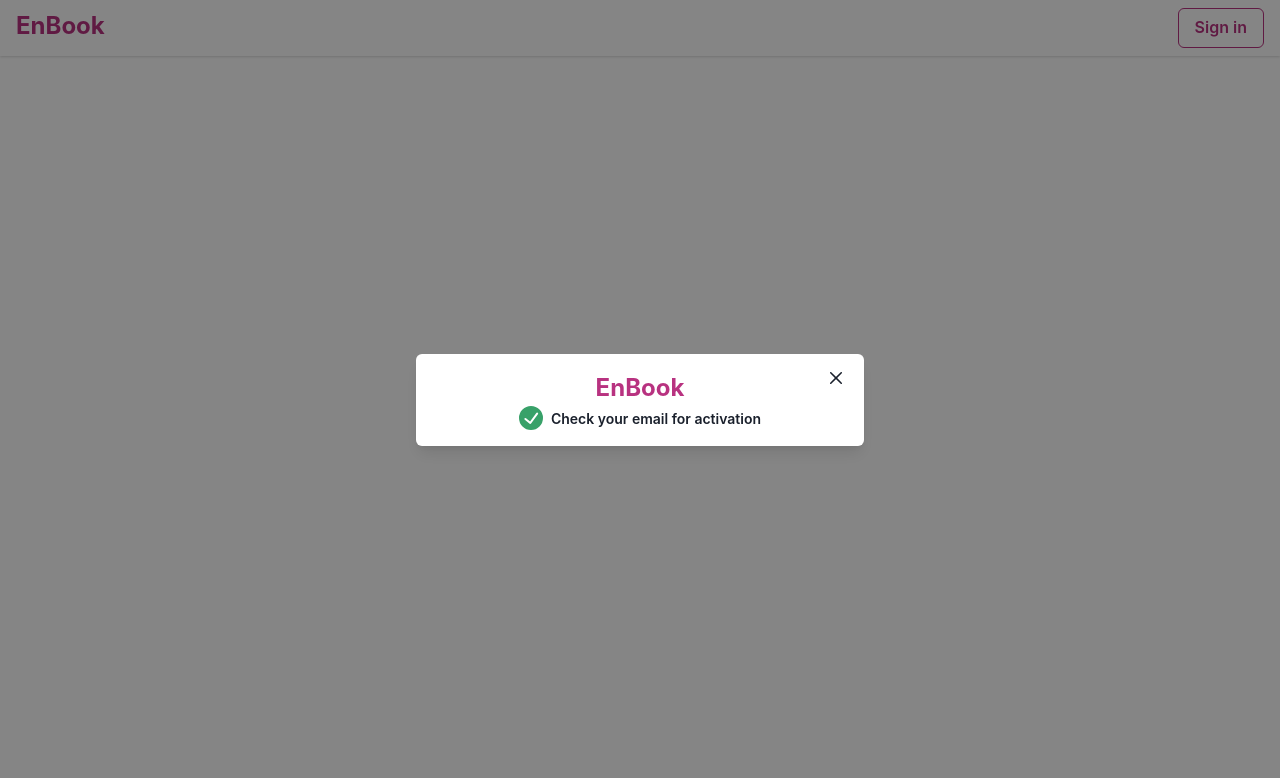
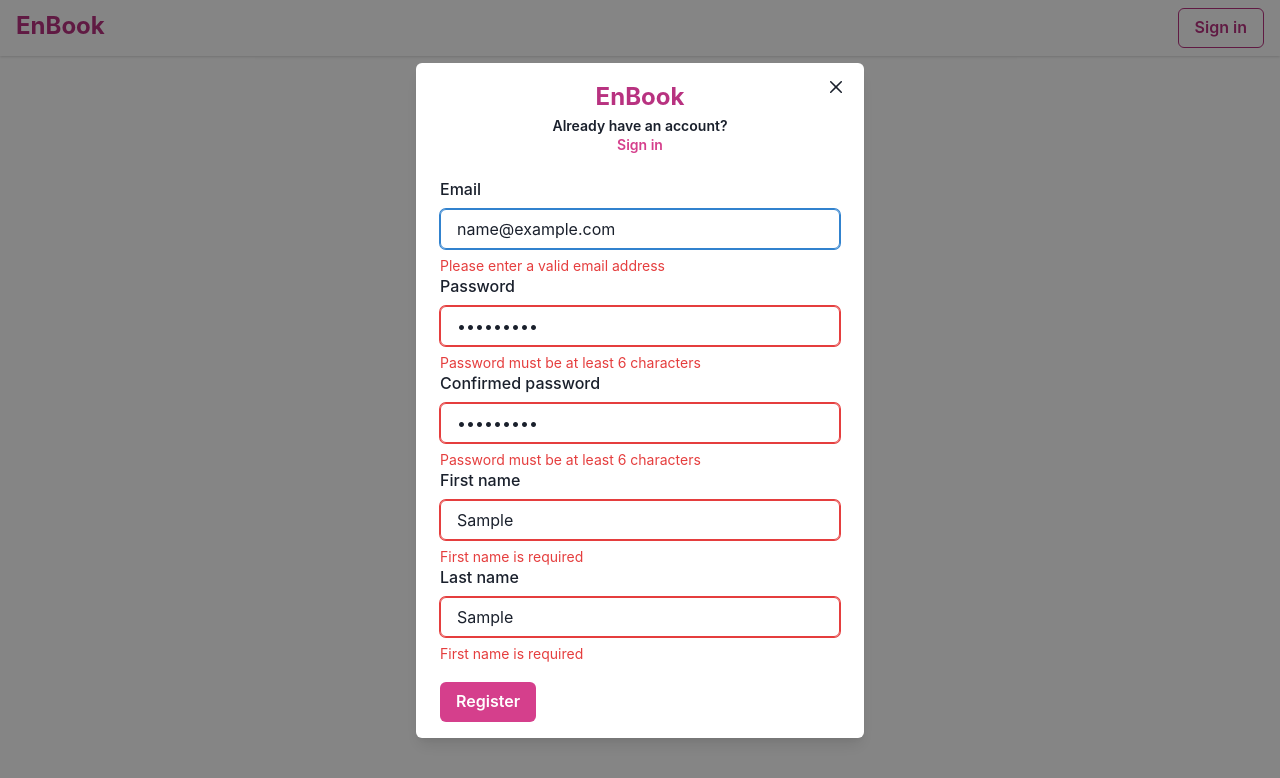
Before and after one commit to Rostyslav26/en-booking-fe, a React (Create React App) app: page /register in a window 1280 px wide. Both pictures are taken after typing "name@example.com", "Sample123", "Sample123", "Sample", "Sample" into the empty fields and a click on the button "Register". Shown: the top 778 px of the page. Built offline with nearby package versions, Linux system fonts and the light colour scheme; no server answers.

Commit message:
Updated Field component

```diff
--- a/src/components/common/header/LoginForm.tsx
+++ b/src/components/common/header/LoginForm.tsx
@@ -1,12 +1,13 @@
 import { Alert, AlertIcon, Button, Checkbox, Flex } from '@chakra-ui/react';
 import { zodResolver } from '@hookform/resolvers/zod';
 import React from 'react';
-import { FormProvider, useForm } from 'react-hook-form';
-import { ILoginRequest } from 'types/auth.model';
+import { useForm } from 'react-hook-form';
 
-import FormField from 'components/common/ui/form/FormField';
+import Field from 'components/common/ui/form/Field';
 
 import { useLoginMutation } from 'redux/api';
+
+import { ILoginRequest } from 'types/auth.model';
 
 import { LoginFormSchema } from './validations';
 
@@ -19,10 +20,10 @@ const LoginForm: React.FC<LoginFormProps> = ({ onSuccess }) => {
 	const {
 		register,
 		handleSubmit,
-		formState: { isSubmitting },
+		formState: { errors, isSubmitting },
 	} = form;
 
-	const [login, { error }] = useLoginMutation();
+	const [login, { error: apiError }] = useLoginMutation();
 
 	const onSubmit = handleSubmit(async (values) => {
 		const result = await login(values).unwrap();
@@ -30,10 +31,9 @@ const LoginForm: React.FC<LoginFormProps> = ({ onSuccess }) => {
 	});
 
 	return (
-		<FormProvider {...form}>
 		<form onSubmit={onSubmit}>
-				<FormField name='email' label='Email' type='email' />
-				<FormField name='password' label='Password' type='password' />
+			<Field {...register('email')} label='Email' type='email' error={errors.email} />
+			<Field {...register('password')} label='Password' type='password' error={errors.password} />
 
 			<Flex justifyContent='space-between'>
 				<Checkbox {...register('rememberMe')}>Remember me</Checkbox>
@@ -42,17 +42,16 @@ const LoginForm: React.FC<LoginFormProps> = ({ onSuccess }) => {
 				</Button>
 			</Flex>
 
-				{error && (
+			{apiError && (
 				<Alert mt={2} status='error'>
 					<AlertIcon />
-						{error.message}
+					{apiError.message}
 				</Alert>
 			)}
 			<Button type='submit' colorScheme='pink' mt={5} isLoading={isSubmitting}>
 				Sign in
 			</Button>
 		</form>
-		</FormProvider>
 	);
 };
 
--- a/src/components/common/header/RegisterForm.tsx
+++ b/src/components/common/header/RegisterForm.tsx
@@ -1,9 +1,9 @@
 import { Alert, AlertIcon, Button } from '@chakra-ui/react';
 import { zodResolver } from '@hookform/resolvers/zod';
 import React, { useEffect } from 'react';
-import { FormProvider, useForm } from 'react-hook-form';
+import { useForm } from 'react-hook-form';
 
-import FormField from 'components/common/ui/form/FormField';
+import Field from 'components/common/ui/form/Field';
 
 import { useRegisterMutation } from 'redux/api';
 
@@ -18,10 +18,11 @@ interface RegisterFormProps {
 const RegisterForm: React.FC<RegisterFormProps> = ({ onSuccess }) => {
 	const form = useForm<IRegisterRequest>({ resolver: zodResolver(RegisterFormSchema) });
 	const {
+		register,
 		handleSubmit,
-		formState: { isSubmitting },
+		formState: { isSubmitting, errors },
 	} = form;
-	const [registerUser, { error }] = useRegisterMutation();
+	const [registerUser, { error: apiError }] = useRegisterMutation();
 
 	useEffect(() => {
 		form.reset();
@@ -33,18 +34,22 @@ const RegisterForm: React.FC<RegisterFormProps> = ({ onSuccess }) => {
 	});
 
 	return (
-		<FormProvider {...form}>
 		<form onSubmit={onSubmit}>
-				<FormField name='email' label='Email' type='email' />
-				<FormField name='password' label='Password' type='password' />
-				<FormField name='confirmedPassword' label='Confirmed password' type='password' />
-				<FormField name='firstName' label='First name' />
-				<FormField name='lastName' label='Last name' />
+			<Field {...register('email')} label='Email' type='email' error={errors.email} />
+			<Field {...register('password')} label='Password' type='password' error={errors.password} />
+			<Field
+				{...register('confirmedPassword')}
+				label='Confirmed password'
+				type='password'
+				error={errors.confirmedPassword}
+			/>
+			<Field {...register('firstName')} label='First name' error={errors.firstName} />
+			<Field {...register('lastName')} label='Last name' error={errors.firstName} />
 
-				{error && (
+			{apiError && (
 				<Alert mt={2} status='error'>
 					<AlertIcon />
-						{error?.message}
+					{apiError?.message}
 				</Alert>
 			)}
 
@@ -52,7 +57,6 @@ const RegisterForm: React.FC<RegisterFormProps> = ({ onSuccess }) => {
 				Register
 			</Button>
 		</form>
-		</FormProvider>
 	);
 };
 
--- /dev/null
+++ b/src/components/common/ui/form/Field.tsx
@@ -0,0 +1,21 @@
+import { FormControl, FormErrorMessage, FormLabel, Input, InputProps } from '@chakra-ui/react';
+import React, { InputHTMLAttributes, forwardRef } from 'react';
+import { FieldError } from 'react-hook-form';
+
+interface FieldProps extends InputHTMLAttributes<HTMLInputElement> {
+	error?: FieldError;
+	label?: string;
+	name: string;
+}
+
+const Field = forwardRef<HTMLInputElement, FieldProps & InputProps>(({ error, name, label, ...rest }, ref) => {
+	return (
+		<FormControl isInvalid={!!error}>
+			<FormLabel htmlFor={name}>{label}</FormLabel>
+			<Input id={name} {...rest} ref={ref} />
+			<FormErrorMessage>{error?.message}</FormErrorMessage>
+		</FormControl>
+	);
+});
+
+export default Field;
--- a/src/components/common/ui/form/FormField.tsx
+++ /dev/null
@@ -1,26 +0,0 @@
-import { FormControl, FormErrorMessage, FormLabel, Input, InputProps } from '@chakra-ui/react';
-import React from 'react';
-import { useFormContext } from 'react-hook-form';
-
-interface FormFieldProps extends InputProps {
-	name: string;
-	label: string;
-	required?: boolean;
-}
-
-const FormField: React.FC<FormFieldProps> = ({ label, required, name, ...props }) => {
-	const {
-		register,
-		formState: { errors },
-	} = useFormContext();
-
-	return (
-		<FormControl isInvalid={!!errors[name]} mb={2}>
-			<FormLabel htmlFor={name}>{label}</FormLabel>
-			<Input {...register(name)} name={name} {...props} required={required} />
-			<FormErrorMessage>{errors[name]?.message?.toString()}</FormErrorMessage>
-		</FormControl>
-	);
-};
-
-export default FormField;
```
Lines whose indentation alone changed are shown as unchanged.
